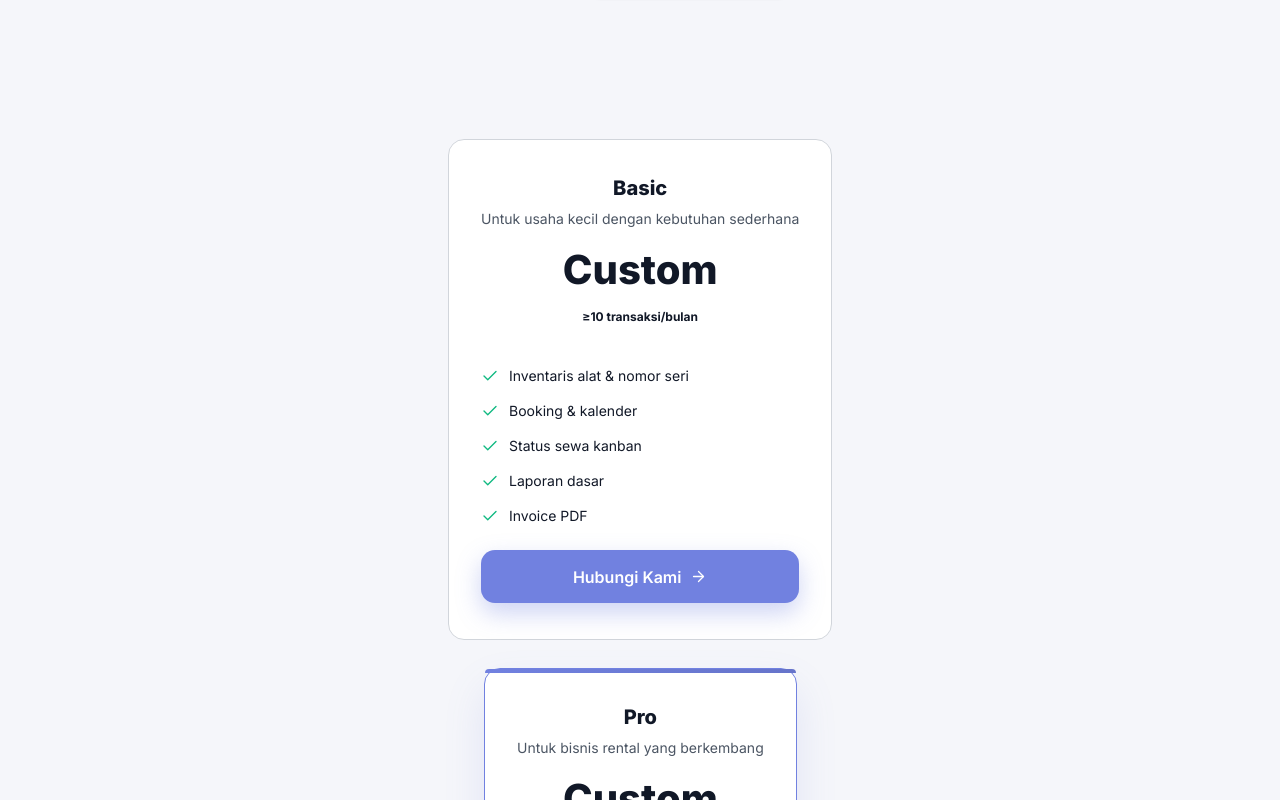
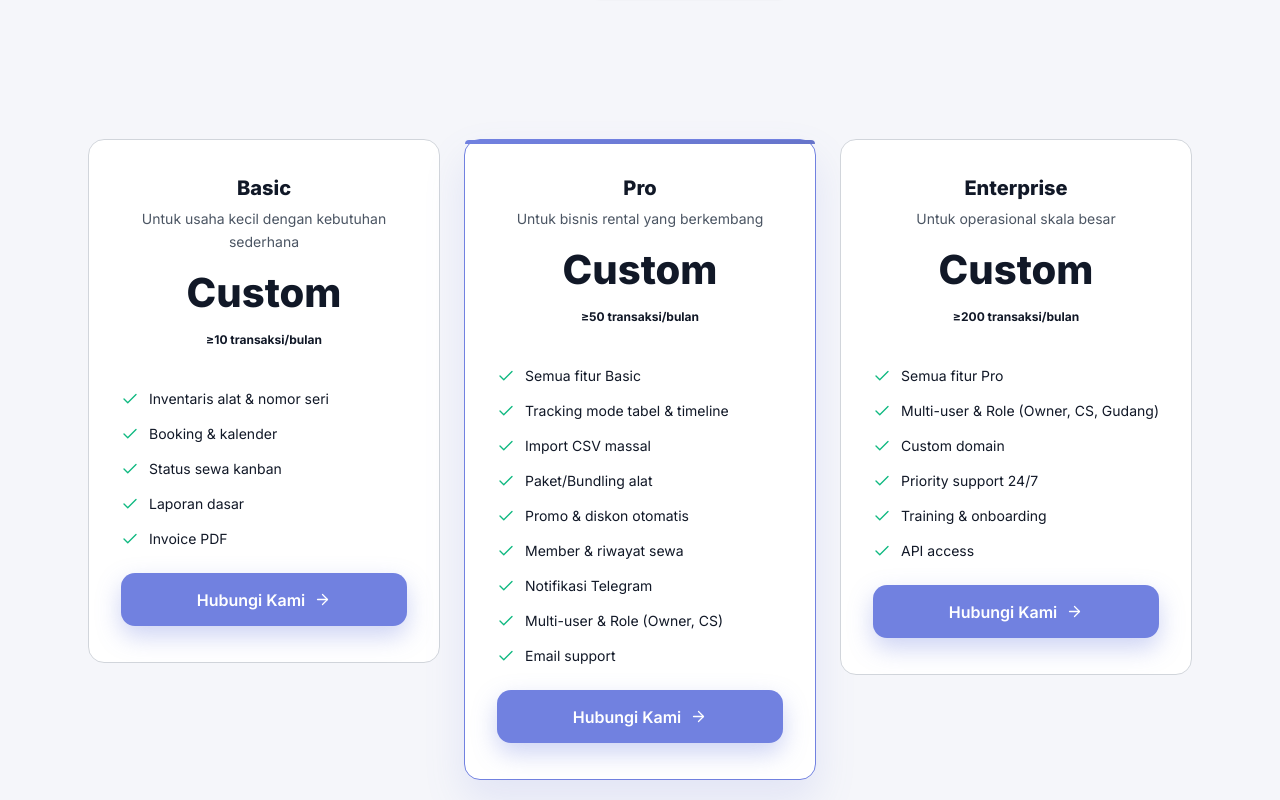
Before and after one commit to Rzp1010/Sewara-landing, a Next.js app: page /harga in a window 1280 px wide. Shown: the part 660-1460 px from the top of the page. Built offline with nearby package versions, Linux system fonts and the light colour scheme.

Commit message:
fix(harga): change pricing grid to 3-column horizontal layout

```diff
--- a/src/app/globals.css
+++ b/src/app/globals.css
@@ -1160,11 +1160,10 @@ code {
 /* Pricing grid */
 .sw-pricing-grid {
   display: grid;
-  grid-template-columns: 1fr;
-  justify-items: center;
-  max-width: 520px;
+  grid-template-columns: repeat(3, 1fr);
+  gap: 24px;
+  max-width: 1200px;
   margin: 0 auto;
-  gap: 28px;
 }
 .sw-pricing-card {
   position: relative;
```
